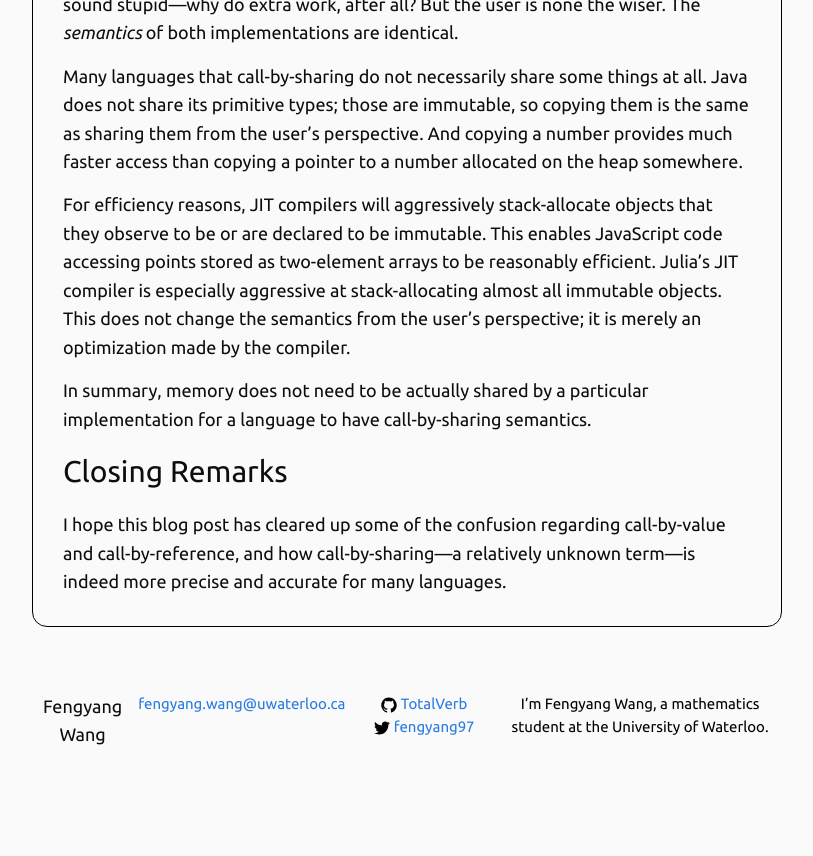
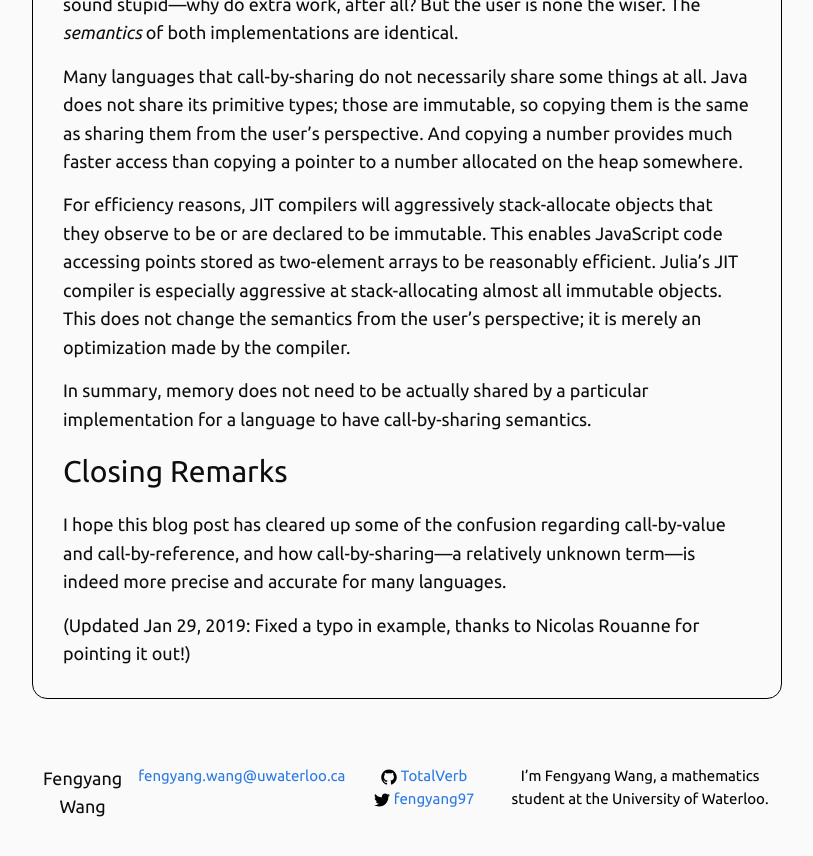
Before and after one commit to TotalVerb/totalverb.github.io, a Jekyll site: the page built from _posts/2016-07-02-call-by-sharing.markdown, in a window 1280 px wide and 900 px high, scrolled down 4881 px. Shown: the top 856 px of the window, without its empty margins (233-1046 px from the left). Built offline with Jekyll 4.4.1, drawn with Linux system fonts in a browser that asks for light colours; before the commit the page ends 5709 px from its top, so only the background shows below that.

Commit message:
Fix typo

```diff
--- a/_posts/2016-07-02-call-by-sharing.markdown
+++ b/_posts/2016-07-02-call-by-sharing.markdown
@@ -219,5 +219,8 @@ I hope this blog post has cleared up some of the confusion regarding
 call-by-value and call-by-reference, and how call-by-sharing—a relatively
 unknown term—is indeed more precise and accurate for many languages.
 
+(Updated Jan 29, 2019: Fixed a typo in example, thanks to Nicolas Rouanne for pointing it
+out!)
+
 [evaluation strategies]: https://en.wikipedia.org/wiki/Evaluation_strategy
 [Ruby is not call-by-reference]: http://stackoverflow.com/questions/1872110/is-ruby-pass-by-reference-or-by-value
```
Also changed, not shown: other parts of _posts/2016-07-02-call-by-sharing.markdown (+1 -1 lines).
